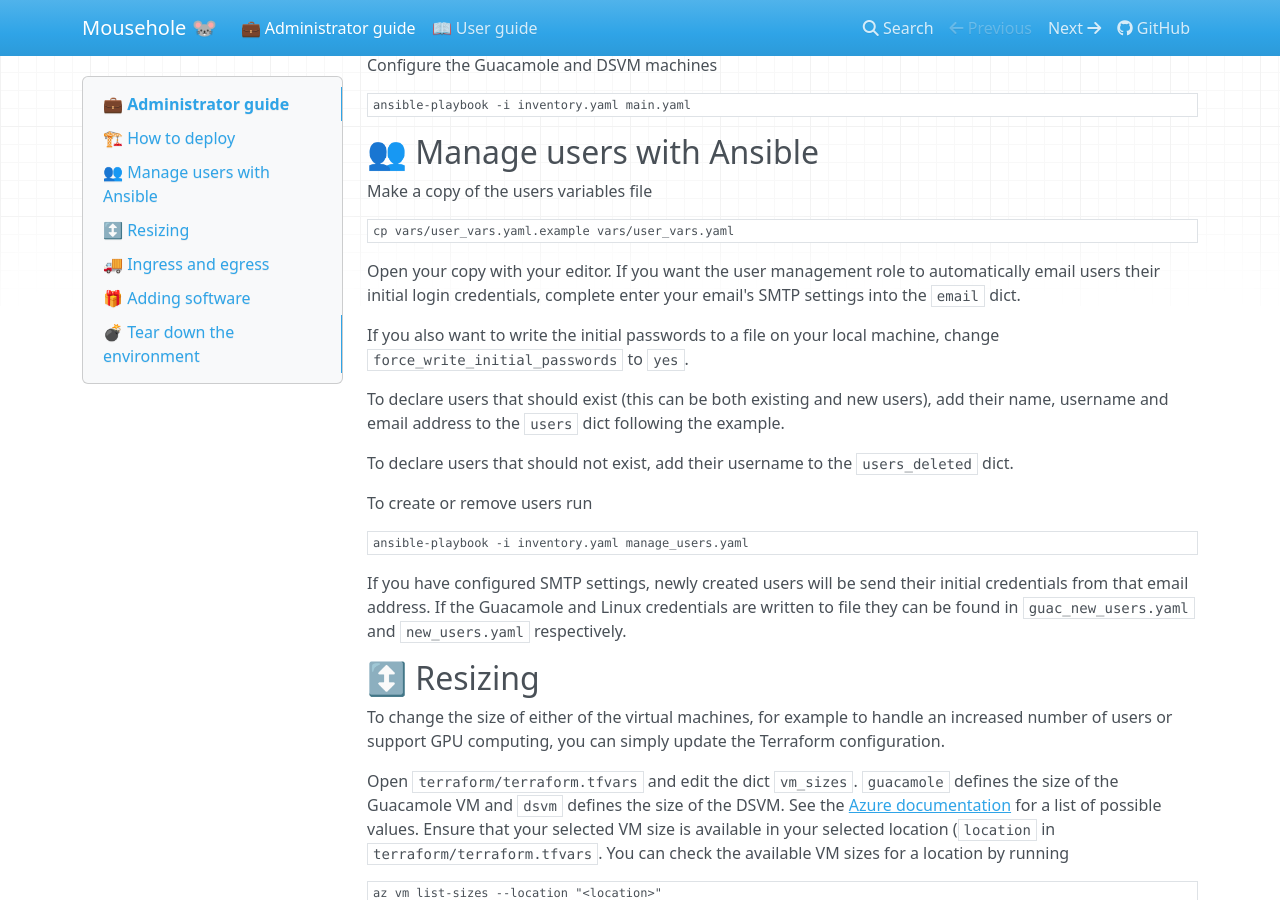
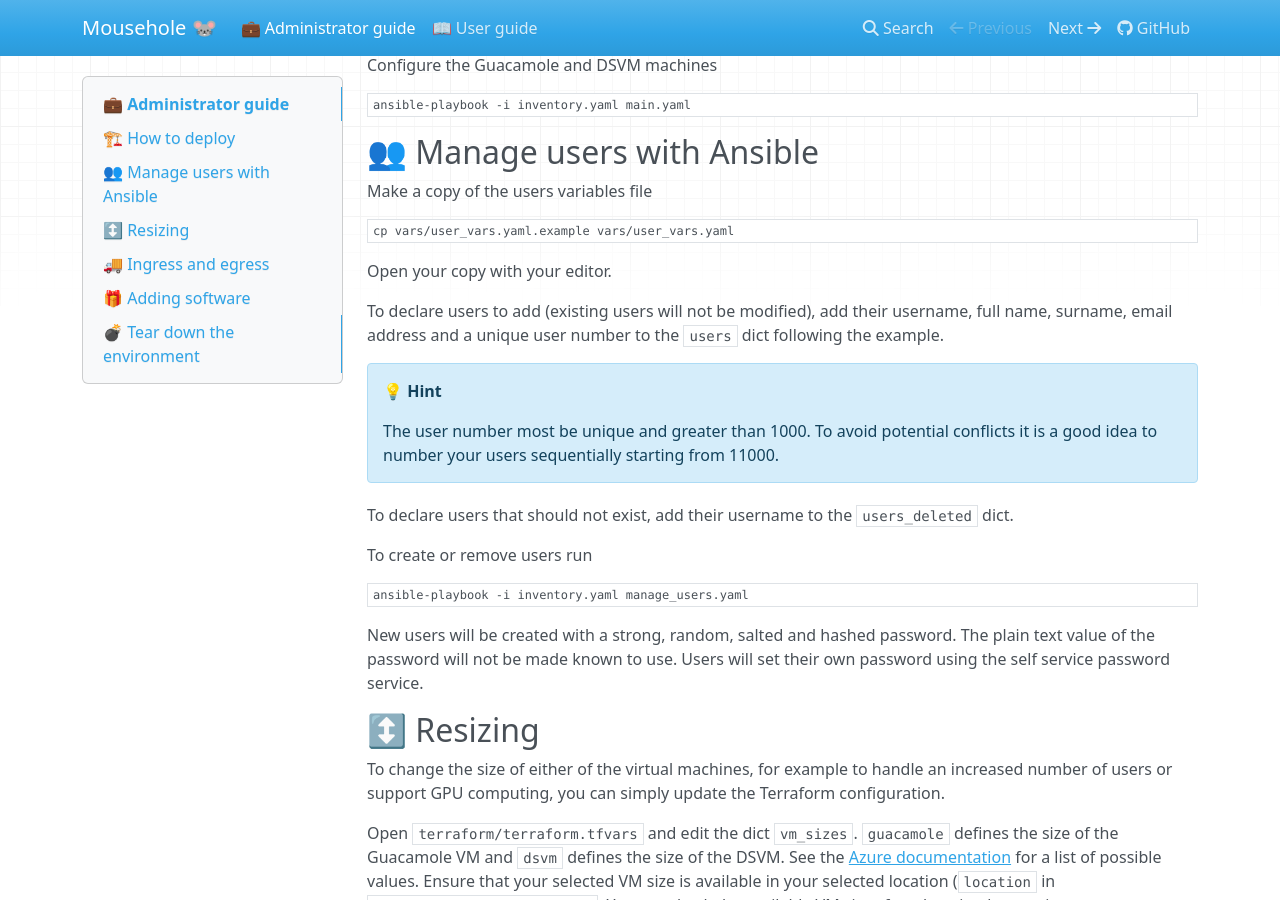
Before and after one commit to alan-turing-institute/mousehole, an MkDocs documentation site: the page built from docs/admin_guide.md, in a window 1280 px wide and 900 px high, scrolled down 1997 px. Built offline with MkDocs 1.6.1, drawn with Linux system fonts in a browser that asks for light colours; nearby versions of some CDN libraries; a style sheet for code colours, icons or effects is not loaded.

Commit message:
Update password information in admin guide

````diff
--- a/docs/admin_guide.md
+++ b/docs/admin_guide.md
@@ -136,16 +136,16 @@ Make a copy of the users variables file
 cp vars/user_vars.yaml.example vars/user_vars.yaml
 ```
 
-Open your copy with your editor.  If you want the user management role to
-automatically email users their initial login credentials, complete enter your
-email's SMTP settings into the `email` dict.
+Open your copy with your editor.
 
-If you also want to write the initial passwords to a file on your local machine,
-change `force_write_initial_passwords` to `yes`.
+To declare users to add (existing users will not be modified), add their
+username, full name, surname, email address and a unique user number to the
+`users` dict following the example.
 
-To declare users that should exist (this can be both existing and new users),
-add their name, username and email address to the `users` dict following the
-example.
+!!! note "💡 Hint"
+    The user number most be unique and greater than 1000. To avoid potential
+    conflicts it is a good idea to number your users sequentially starting from
+    11000.
 
 To declare users that should not exist, add their username to the
 `users_deleted` dict.
@@ -156,10 +156,9 @@ To create or remove users run
 ansible-playbook -i inventory.yaml manage_users.yaml
 ```
 
-If you have configured SMTP settings, newly created users will be send their
-initial credentials from that email address. If the Guacamole and Linux
-credentials are written to file they can be found in `guac_new_users.yaml` and
-`new_users.yaml` respectively.
+New users will be created with a strong, random, salted and hashed password. The
+plain text value of the password will not be made known to use. Users will set
+their own password using the self service password service.
 
 ## ↕️ Resizing
 
````
